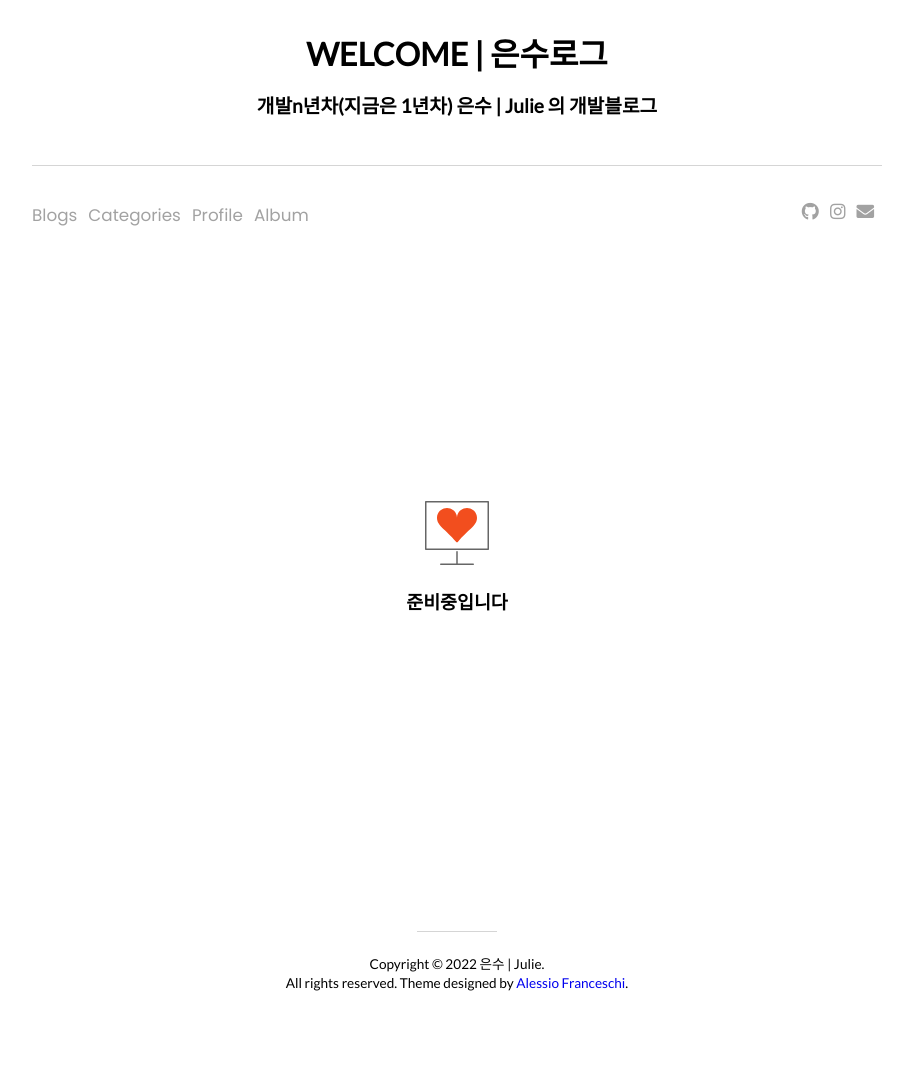
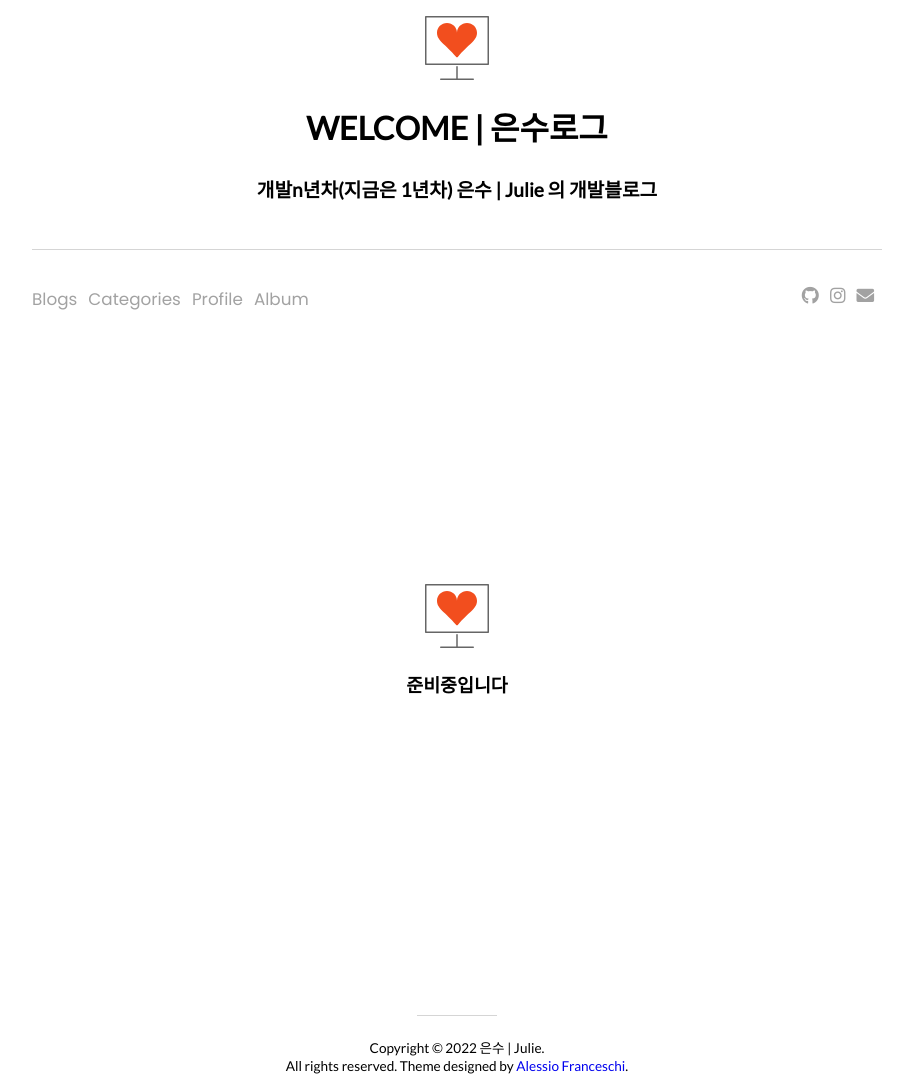
Before and after one commit to Eunsu-Joo/eunsu-joo.github.io, a Jekyll site: the page built from album.md, in a window 1280 px wide. Shown: the whole page, without its empty margins (183-1096 px from the left). Built offline with Jekyll 4.4.1, drawn with Linux system fonts in a browser that asks for light colours; nearby versions of some CDN libraries; some web fonts are replaced; before the commit the page ends 1000 px from its top, so only the background shows below that.

Commit message:
◾ header logo 추가

```diff
--- a/_includes/head.html
+++ b/_includes/head.html
@@ -1,3 +1,4 @@
+
     <meta charset="UTF-8">
     <meta name="viewport" content="width=device-width, initial-scale=1.0">
 
--- a/_includes/header.html
+++ b/_includes/header.html
@@ -1,6 +1,7 @@
 <header id="header">
 	<div id = site_title>
-		<a href="{{ "/" | absolute_url }}">
+		<a id="header-logo" href="{{ "/" | absolute_url }}">
+		<img src="{{ "./assets/img/logo.svg" | relative_url }}" alt="">
 			<h1>{{site.main_title}}</h1>
 		</a>
 		{% if site.data.settings.subtitle.active %}
--- a/_sass/header.scss
+++ b/_sass/header.scss
@@ -22,14 +22,18 @@ header{
         color: black;
         padding-bottom: 36px;
         border-bottom: 1px solid #d5d5d5;
+        #header-logo{
+            display: inline-flex;
+            flex-direction: column;
+            justify-content: center;
+        }
         a{
             text-decoration: none;
         }
         h1{
-
+            margin-top: 0;
         }
         h2{
-
             font-size: 1.2rem;
         }
     }
```
